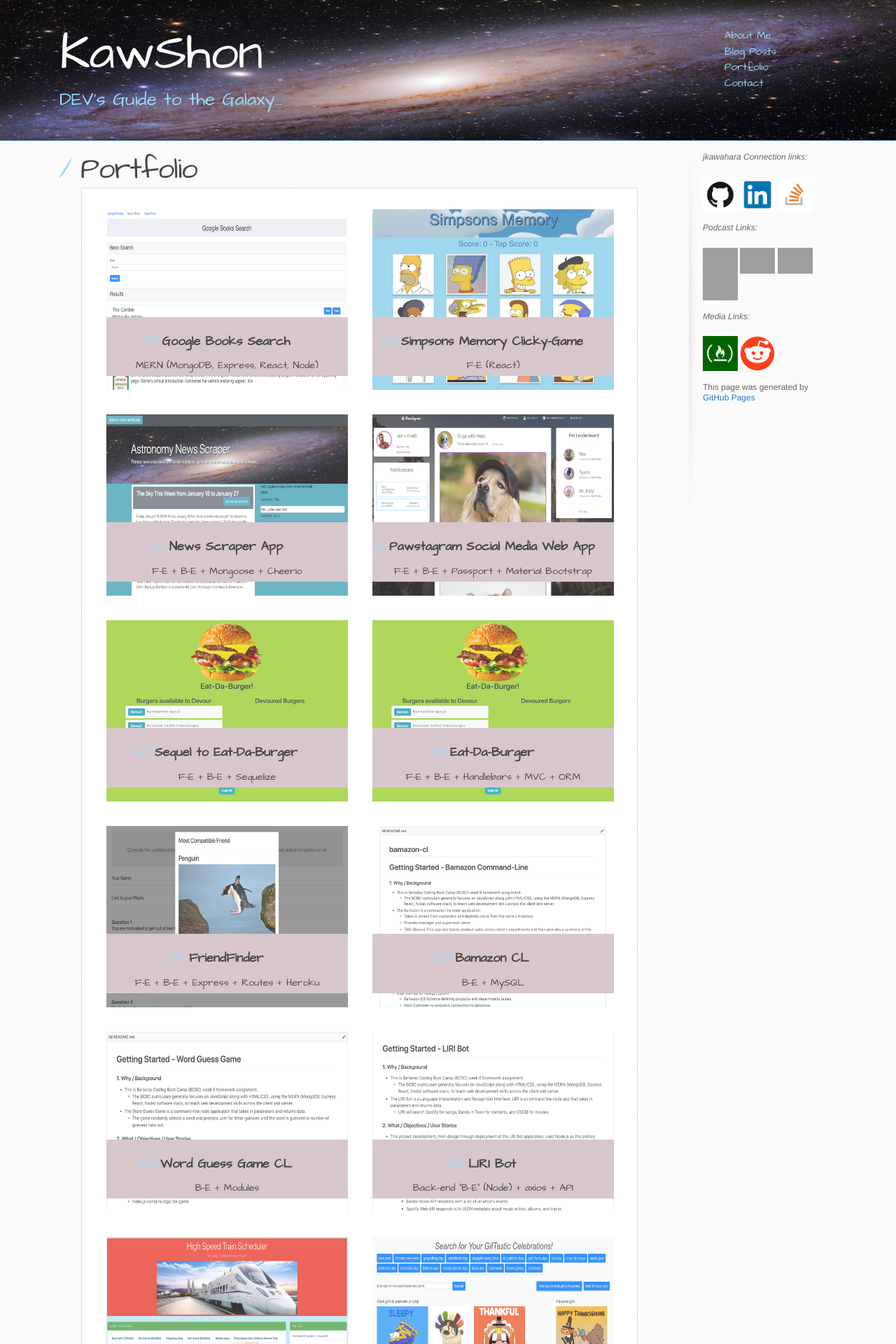
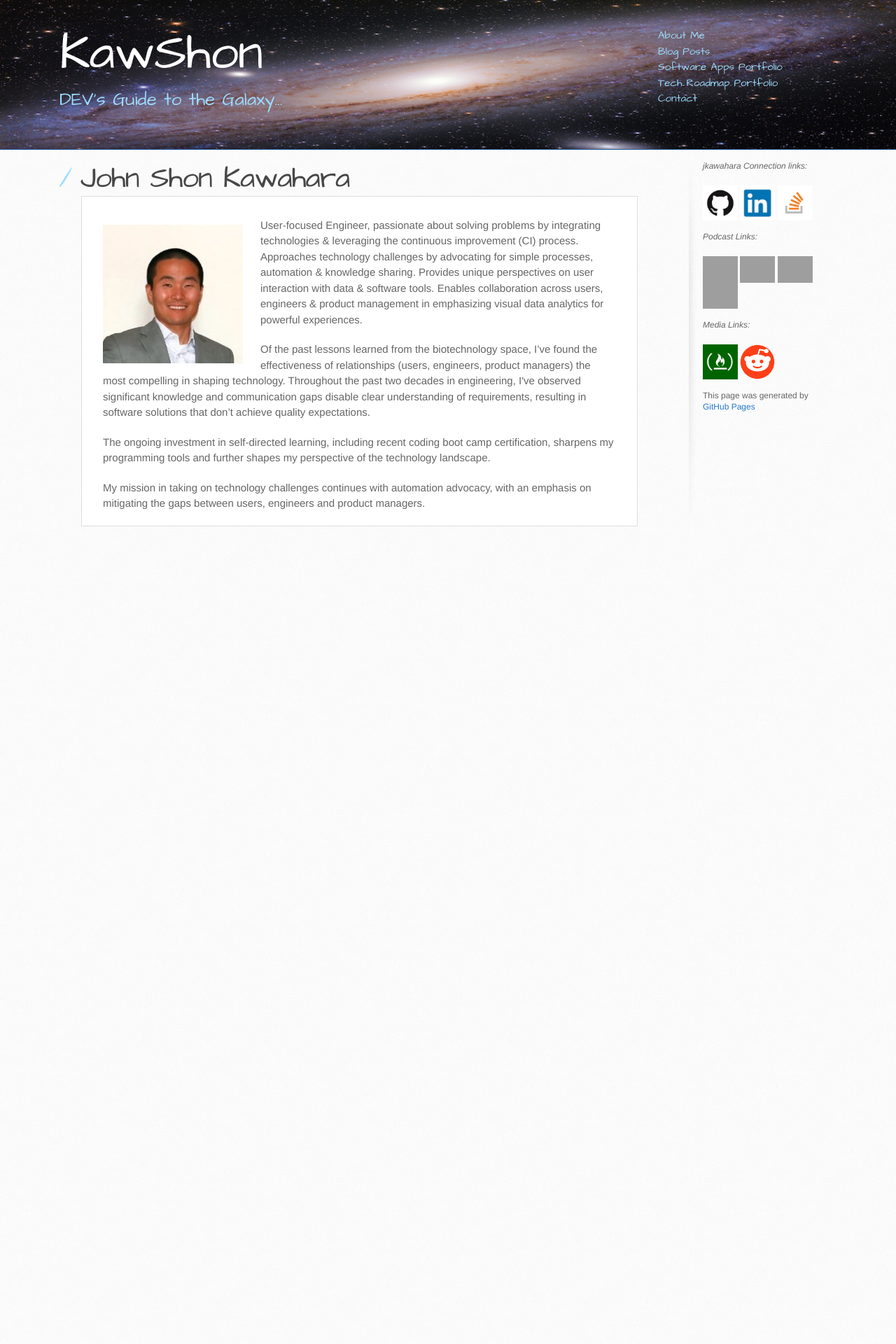
Before and after one commit to jkawahara/jkawahara.github.io, a Jekyll site: the page built from index.html, in a window 1280 px wide. Shown: the top 1920 px of the page at 70% size. Built offline with Jekyll 4.4.1, drawn with Linux system fonts in a browser that asks for light colours; nearby versions of some CDN libraries; after the commit the page ends 900 px from its top, so only the background shows below that; some of the changed text lies outside the part shown; grey boxes are pictures that could not be loaded.

Commit message:
Update portfolio page; add tech roadmap, split from software apps

```diff
--- /dev/null
+++ b/_data/portfolio-software.yml
@@ -0,0 +1,88 @@
+projects_title: Portfolio Data Software
+projects:
+
+# - title: Fulltack Social Web App
+#   url:
+#   img: assets/images/
+#   tech: Node, Express, MySQL, Firebase, Passport, Sequelize, Handlebars, HTML, CSS, Material Bootstrap
+
+- title: Pawstagram Social Media Web App
+  urldeployed: https://pawstagram.herokuapp.com/
+  urlrepo: https://github.com/jkawahara/Pawstagram
+  img: assets/images/pawstagram.png
+  role: Social media web based application enabling users to show off photos of their pets with comments, join communities to chat & meet up. As part of project team, responsible for overall MVC design pattern, controller routing, documentation & deployment.
+  tech: Node, Express, MySQL, Firebase, Passport, Sequelize, Handlebars, HTML, CSS, Material Bootstrap
+
+- title: Google Books Search
+  urldeployed: https://bcbc-nyt-gbooks-search.herokuapp.com/
+  urlrepo: https://github.com/jkawahara/nyt-gbooks-search
+  img: assets/images/gbooks.png
+  role: A web based application enabling users to search Google Books, view and save for later viewing. Solo project, responsible for design, development, documentation and deployment.
+  tech: Node, Express, React, MongoDB, Mongoose, HTML, CSS, Bootstrap
+
+# - title: Simpsons Memory Clicky-Game
+#   url: https://jkawahara.github.io/clicky-game/
+#   img: assets/images/simpsons.png
+#   tech: F-E (React)
+
+- title: News Scraper
+  urldeployed: https://bcbc-news-scraper.herokuapp.com/
+  urlrepo: https://github.com/jkawahara/news-scraper
+  img: assets/images/newsscraper.png
+  role: A web app that enable users to view and leave comments on the latest astronomy news. Solo project, responsible for design, development, documentation and deployment.
+  tech: Node, Express, MongoDB, Mongoose, Cheerio, Handlebars, HTML, CSS, Bootstrap
+
+# - title: Sequel to Eat-Da-Burger
+#   url: https://afternoon-wildwood-36880.herokuapp.com/
+#   img: assets/images/burger.png
+#   tech: F-E + B-E + Sequelize
+
+# - title: Eat-Da-Burger
+#   url: https://serene-dawn-91369.herokuapp.com/
+#   img: assets/images/burger.png
+#   tech: F-E + B-E + Handlebars + MVC + ORM
+
+# - title: FriendFinder
+#   url: https://fierce-falls-39849.herokuapp.com/
+#   img: assets/images/friendfinder.png
+#   tech: F-E + B-E + Express + Routes + Heroku
+
+# - title: Bamazon CL
+#   url: https://github.com/jkawahara/bamazon-cl
+#   img: assets/images/bamazon-cl.png
+#   tech: B-E + MySQL
+
+# - title: Word Guess Game CL
+#   url: https://github.com/jkawahara/word-guess-game-cl
+#   img: assets/images/word-guess-game-cl.png
+#   tech: B-E + Modules
+
+# - title: LIRI Bot
+#   url: https://github.com/jkawahara/liri-node-app
+#   img: assets/images/liri-bot.png
+#   tech: Back-end "B-E" (Node) + axios + API
+
+# - title: Train Scheduler
+#   url: https://jkawahara.github.io/firebase/
+#   img: assets/images/trainscheduler.png
+#   tech: F-E + Moment + Firebase
+
+# - title: gifTastic
+#   url: https://jkawahara.github.io/gifTastic/
+#   img: assets/images/giftastic.png
+#   tech: F-E + AJAX
+
+# - title: Trivia Game
+#   url: https://jkawahara.github.io/TriviaGame/
+#   img: assets/images/triviagame.jpg
+#   tech: F-E + Timers
+
+# - title: RPG Game
+#   url: https://jkawahara.github.io/unit-4-game/
+#   img: assets/images/rpg.jpg
+#   tech: F-E + jQuery + GitHub Pgs
+
+# - title: Word Guess
+#   url: https://jkawahara.github.io/Word-Guess-Game/
+#   img: assets/images/bootcamp.jpg
+#   tech: Front-end "F-E" (HTML/CSS/JS) + Events
--- a/_data/portfolio.yml
+++ /dev/null
@@ -1,77 +0,0 @@
-projects_title: Portfolio Data
-projects:
-
-- title: Google Books Search
-  url: https://bcbc-nyt-gbooks-search.herokuapp.com/
-  img: assets/images/gbooks.png
-  tech: MERN (MongoDB, Express, React, Node)
-
-- title: Simpsons Memory Clicky-Game
-  url: https://jkawahara.github.io/clicky-game/
-  img: assets/images/simpsons.png
-  tech: F-E (React)
-
-- title: News Scraper App
-  url: https://bcbc-news-scraper.herokuapp.com/
-  img: assets/images/newsscraper.png
-  tech: F-E + B-E + Mongoose + Cheerio
-
-- title: Pawstagram Social Media Web App
-  url: https://pawstagram.herokuapp.com/
-  img: assets/images/pawstagram.png
-  tech: F-E + B-E + Passport + Material Bootstrap
-
-- title: Sequel to Eat-Da-Burger
-  url: https://afternoon-wildwood-36880.herokuapp.com/
-  img: assets/images/burger.png
-  tech: F-E + B-E + Sequelize
-
-- title: Eat-Da-Burger
-  url: https://serene-dawn-91369.herokuapp.com/
-  img: assets/images/burger.png
-  tech: F-E + B-E + Handlebars + MVC + ORM
-
-- title: FriendFinder
-  url: https://fierce-falls-39849.herokuapp.com/
-  img: assets/images/friendfinder.png
-  tech: F-E + B-E + Express + Routes + Heroku
-
-- title: Bamazon CL
-  url: https://github.com/jkawahara/bamazon-cl
-  img: assets/images/bamazon-cl.png
-  tech: B-E + MySQL
-
-- title: Word Guess Game CL
-  url: https://github.com/jkawahara/word-guess-game-cl
-  img: assets/images/word-guess-game-cl.png
-  tech: B-E + Modules
-
-- title: LIRI Bot
-  url: https://github.com/jkawahara/liri-node-app
-  img: assets/images/liri-bot.png
-  tech: Back-end "B-E" (Node) + axios + API
-
-- title: Train Scheduler
-  url: https://jkawahara.github.io/firebase/
-  img: assets/images/trainscheduler.png
-  tech: F-E + Moment + Firebase
-
-- title: gifTastic
-  url: https://jkawahara.github.io/gifTastic/
-  img: assets/images/giftastic.png
-  tech: F-E + AJAX
-
-- title: Trivia Game
-  url: https://jkawahara.github.io/TriviaGame/
-  img: assets/images/triviagame.jpg
-  tech: F-E + Timers
-
-- title: RPG Game
-  url: https://jkawahara.github.io/unit-4-game/
-  img: assets/images/rpg.jpg
-  tech: F-E + jQuery + GitHub Pgs
-
-- title: Word Guess
-  url: https://jkawahara.github.io/Word-Guess-Game/
-  img: assets/images/bootcamp.jpg
-  tech: Front-end "F-E" (HTML/CSS/JS) + Events
--- a/_includes/navigation.html
+++ b/_includes/navigation.html
@@ -1,7 +1,9 @@
-<nav class="col-md-2">
+<nav class="col-md-3">
   <ul class="list-unstyled">
     {% for item in site.data.navigation.pages %}
-      <li><a href="{{ site.baseurl }}/{{ item.url }}">{{ item.title }}</a></li>
+      <li>
+        <a href="{{ site.baseurl }}/{{ item.url }}">{{ item.title }}</a>
+      </li>
     {% endfor %}
   </ul>
 </nav>
--- a/_layouts/default.html
+++ b/_layouts/default.html
@@ -22,7 +22,7 @@
     <header>
       <div class="container">
         <div class="row justify-content-between">
-          <div class="col-md-6">
+          <div class="col-md-9">
             <h1> {{ site.name }} </h1>
             <h2>DEV's Guide to the Galaxy...</h2>
           </div>
--- a/assets/css/stylesheet.css
+++ b/assets/css/stylesheet.css
@@ -780,14 +780,14 @@ dl dd {
 .work {
   position: relative;
   float: left;
-  width: 345px;
+  width: 725px;
   margin: 0px 30px 35px 5px;
   overflow: auto;
 }
 
-.work:nth-child(even) {
+/* .software:nth-child(even) {
   margin-right: 0px;
-}
+} */
 
 .work img {
   width: 100%;
@@ -797,19 +797,29 @@ dl dd {
 
 .work div {
   position: absolute;
-  bottom: 20px;
+  bottom: 0px;
   width: 100%;
   font-weight: 300;
   line-height: 30px;
   color: #ffffff;
   text-align: center;
   background: #d7c7cd;
+  transition: .5s ease;
+  opacity: 0;
 }
 
-.work div span {
+.work div {
   font-family: 'Architects Daughter', 'Helvetica Neue', Helvetica, Arial, serif;
-  font-size: 14px;
+  font-size: 16px;
   color: #474747;
+}
+
+.work:hover img {
+  opacity: 0.3;
+}
+
+.work:hover div {
+  opacity: 1;
 }
 
 .auth-image {
@@ -869,7 +879,7 @@ input[type=submit] {
   .work {
     position: relative;
     float: left;
-    width: 290px;
+    width: 615px;
     margin: 0px 30px 35px 5px;
     overflow: auto;
   }
--- a/index.html
+++ b/index.html
@@ -1,19 +1,15 @@
 ---
 layout: page
-title: KawShon Portfolio
-heading: Portfolio
+title: About KawShon
+heading: John Shon Kawahara
 ---
 
 <section class="main-section">
-  {% for item in site.data.portfolio.projects %}
-    <div class="work">
-      <a href="{{ item.url }}">
-        <img src="{{ item.img }}" alt="{{ item.title }}">
-        <div>
-          <h3>{{ item.title }}</h3>
-          <span>{{ item.tech }}</span>
-        </div>
-      </a>
-    </div>
-  {% endfor %}
+  <img src="assets/images/jkawahara.jpg" class="auth-image" alt="John Kawahara">
+
+  <p>User-focused Engineer, passionate about solving problems by integrating technologies & leveraging the continuous improvement (CI) process. Approaches technology challenges by advocating for simple processes, automation & knowledge sharing. Provides unique perspectives on user interaction with data & software tools. Enables collaboration across users, engineers & product management in emphasizing visual data analytics for powerful experiences.</p>
+  <p>Of the past lessons learned from the biotechnology space, I’ve found the effectiveness of relationships (users, engineers, product managers) the most compelling in shaping technology. Throughout the past two decades in engineering, I've observed significant knowledge and communication gaps disable clear understanding of requirements, resulting in software solutions that don’t achieve quality expectations.</p>
+  <p>The ongoing investment in self-directed learning, including recent coding boot camp certification, sharpens my programming tools and further shapes my perspective of the technology landscape.</p>
+  <p>My mission in taking on technology challenges continues with automation advocacy, with an emphasis on mitigating the gaps between users, engineers and product managers.</p>
+
 </section>
```
Also changed, not shown: _data/navigation.yml (+6 -3 lines), _data/portfolio-tech.yml (added, +17 -0 lines), about.html (deleted, +0 -15 lines), software.html (added, +27 -0 lines), technology.html (added, +18 -0 lines), assets/images/ccpprogram.png (added), assets/images/dataintegrity.png (added), assets/images/teamzero.png (added).
